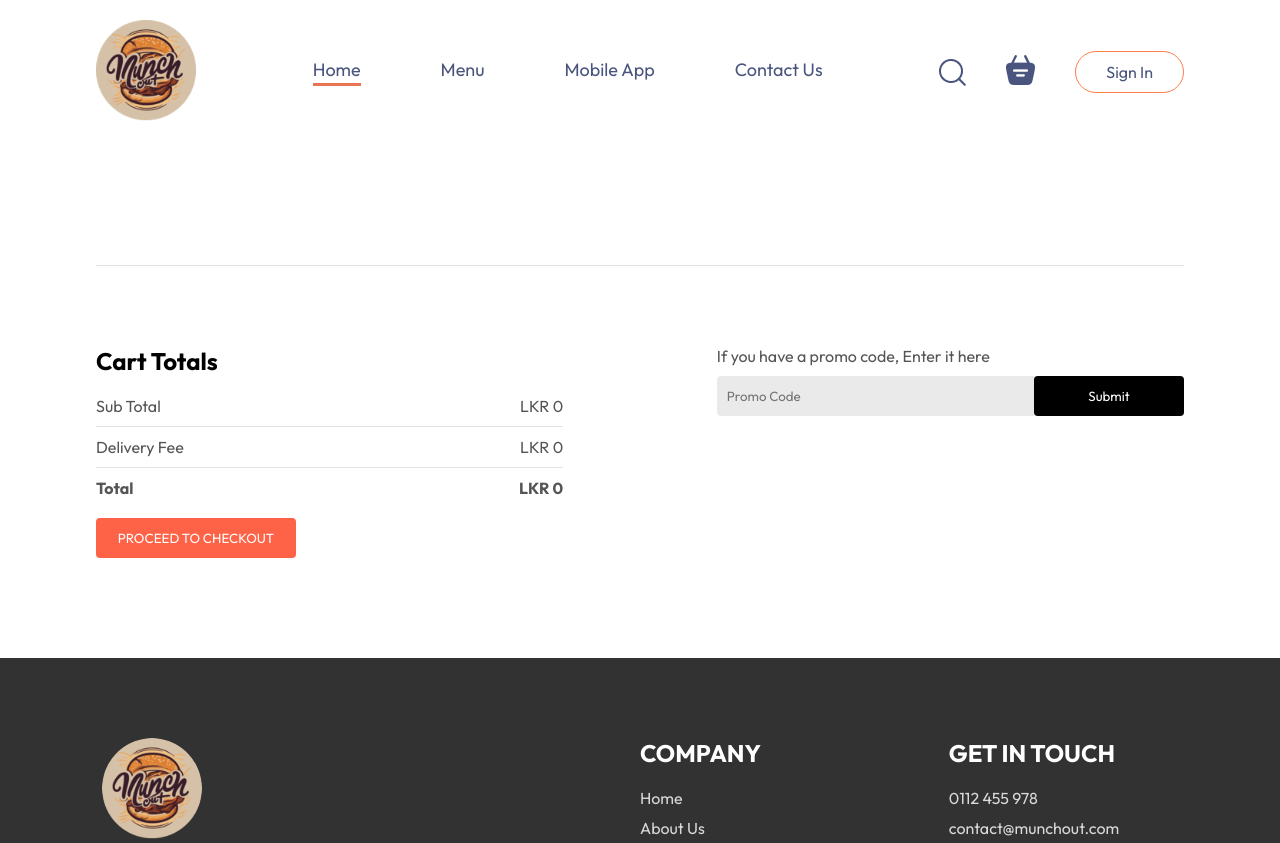
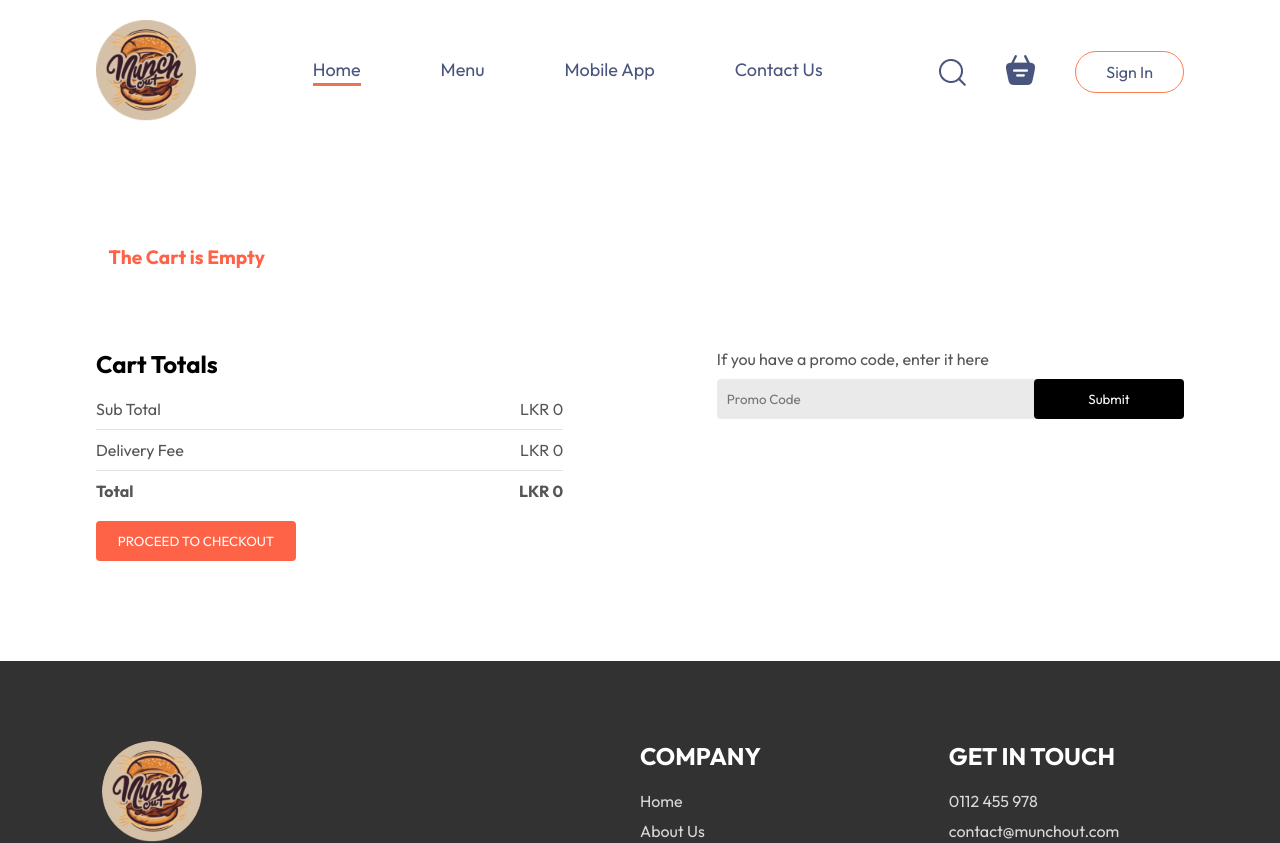
Before and after one commit to GeethakaSankalpa/Munch-Out, a React (Vite) app in the folder frontend/: page /cart in a window 1280 px wide. Shown: the top 843 px of the page. Built offline with nearby package versions, Linux system fonts and the light colour scheme.

Commit message:
Update cart

```diff
--- a/frontend/src/pages/Cart/Cart.css
+++ b/frontend/src/pages/Cart/Cart.css
@@ -18,15 +18,26 @@
 
 .cart-items-empty {
     font-size: max(1vw, 12px);
+    display: flex;
+    justify-content: center;
+    align-items: center;
+    height: 100%;
     text-align: center;
 }
 
 .cart-items-item {
-    margin: 10px 0px;
+    margin: 10px 0;
     color: black;
-    align-content: center;
     font-size: max(1vw, 15px);
-    ;
+    display: grid;
+    grid-template-columns: 1fr 2fr 1fr 1fr 1fr auto; /* Adjusted column sizes */
+    align-items: center;
+    text-align: center;
+    padding: 10px; /* Added padding for better spacing */
+    border: 1px solid #ddd; /* Optional: added border for separation */
+    border-radius: 5px; /* Optional: added rounded corners */
+    background-color: #f9f9f9; /* Optional: light background for contrast */
+
 }
 
 .cart-items-item img {
--- a/frontend/src/pages/Cart/Cart.jsx
+++ b/frontend/src/pages/Cart/Cart.jsx
@@ -1,50 +1,41 @@
-import React, { useContext } from 'react'
-import './Cart.css'
-import { StoreFoodContext } from '../../FoodContext/StoreFoodContext'
+import React, { useContext } from 'react';
+import './Cart.css';
+import { StoreFoodContext } from '../../FoodContext/StoreFoodContext';
 import { useNavigate } from 'react-router-dom';
 
 const Cart = () => {
+  const { cartItems, food_list, removeFromCart, getTotalCartAmount } = useContext(StoreFoodContext);
+  const navigate = useNavigate();
 
-  // remove from cart functionality
-  const { cartItems, food_list, removeFromCart, getTotalCartAmount } = useContext(StoreFoodContext);
-
-  // place order
-  const navigate = useNavigate();
+  const isCartEmpty = Object.values(cartItems).every(item => item <= 0);
 
   return (
     <div className='cart'>
       <div className="cart-items">
         <div className="cart-items-title">
+          {isCartEmpty ? (
+            <div className='cart-items-empty'>
+              <h2>The Cart is Empty</h2>
+            </div>
+          ) : (
+            <>
+
+              <h2>Items</h2>
+              <h2>Title</h2>
+              <h2>Price</h2>
+              <h2>Quantity</h2>
+              <h2>Total</h2>
+              <h2>Remove</h2>
+
+
+
+            </>
+          )}
           {food_list.map((item) => {
-            if (cartItems[item._id] <= 0) {
-              return (
-                <div className='cart-items-empty'>
-                  <h2> The Cart is Empty </h2>
-                </div>
-              )
-            }
-            if (cartItems[item._id] >= 0) {
-              return (
-                <div className="cart-items-title-names">
-                  <h2><p> Items </p></h2>
-                  <h2><p> Title </p></h2>
-                  <h2><p> Price </p></h2>
-                  <h2><p> Quantity </p></h2>
-                  <h2><p> Total </p></h2>
-                  <h2><p> Remove </p></h2>
-                </div>
-              )
-            }
-          })}
-
-        </div>
-        <br />
-        <hr />
-        {food_list.map((item, index) => {
                 if (cartItems[item._id] > 0) {
                   return (
                     <div>
-                <div className="cart-items-title cart-items-item">
+                      <div className=" cart-items-item">
                         <img src={item.image} alt='' />
                         <p> {item.name} </p>
                         <p> LKR {item.price} </p>
@@ -52,45 +43,49 @@ const Cart = () => {
                         <p> LKR {item.price * cartItems[item._id]} </p>
                         <p onClick={() => removeFromCart(item._id)} className='remove-cross'> x </p>
                       </div>
-                <hr />
+
                     </div>
+
                   )
                 }
+                return null; // In case the quantity is not greater than zero
               })}
+        </div>
+
         <div className="cart-bottom">
           <div className="cart-total">
-            <h2> Cart Totals </h2>
+            <h2>Cart Totals</h2>
             <div>
               <div className='cart-total-details'>
-                <p> Sub Total </p>
-                <p> LKR {getTotalCartAmount()} </p>
+                <p>Sub Total</p>
+                <p>LKR {getTotalCartAmount()}</p>
               </div>
               <hr />
               <div className='cart-total-details'>
-                <p> Delivery Fee </p>
-                <p> LKR {getTotalCartAmount() === 0 ? 0 : 2} </p>
+                <p>Delivery Fee</p>
+                <p>LKR {getTotalCartAmount() === 0 ? 0 : 2}</p>
               </div>
               <hr />
               <div className='cart-total-details'>
-                <b> Total </b>
-                <b> LKR {getTotalCartAmount() === 0 ? 0 : getTotalCartAmount() + 2} </b>
+                <b>Total</b>
+                <b>LKR {getTotalCartAmount() === 0 ? 0 : getTotalCartAmount() + 2}</b>
               </div>
             </div>
-            <button onClick={() => navigate('/order')}> PROCEED TO CHECKOUT </button>
+            <button onClick={() => navigate('/order')}>PROCEED TO CHECKOUT</button>
           </div>
           <div className="cart-promo-code">
             <div>
-              <p> If you have a promo code, Enter it here </p>
+              <p>If you have a promo code, enter it here</p>
               <div className="cart-promo-code-input">
                 <input type="text" placeholder='Promo Code' />
-                <button> Submit </button>
+                <button>Submit</button>
                 </div>
             </div>
           </div>
         </div>
       </div>
     </div>
-  )
-}
+  );
+};
 
-export default Cart
+export default Cart;
```
Lines whose indentation alone changed are shown as unchanged.
